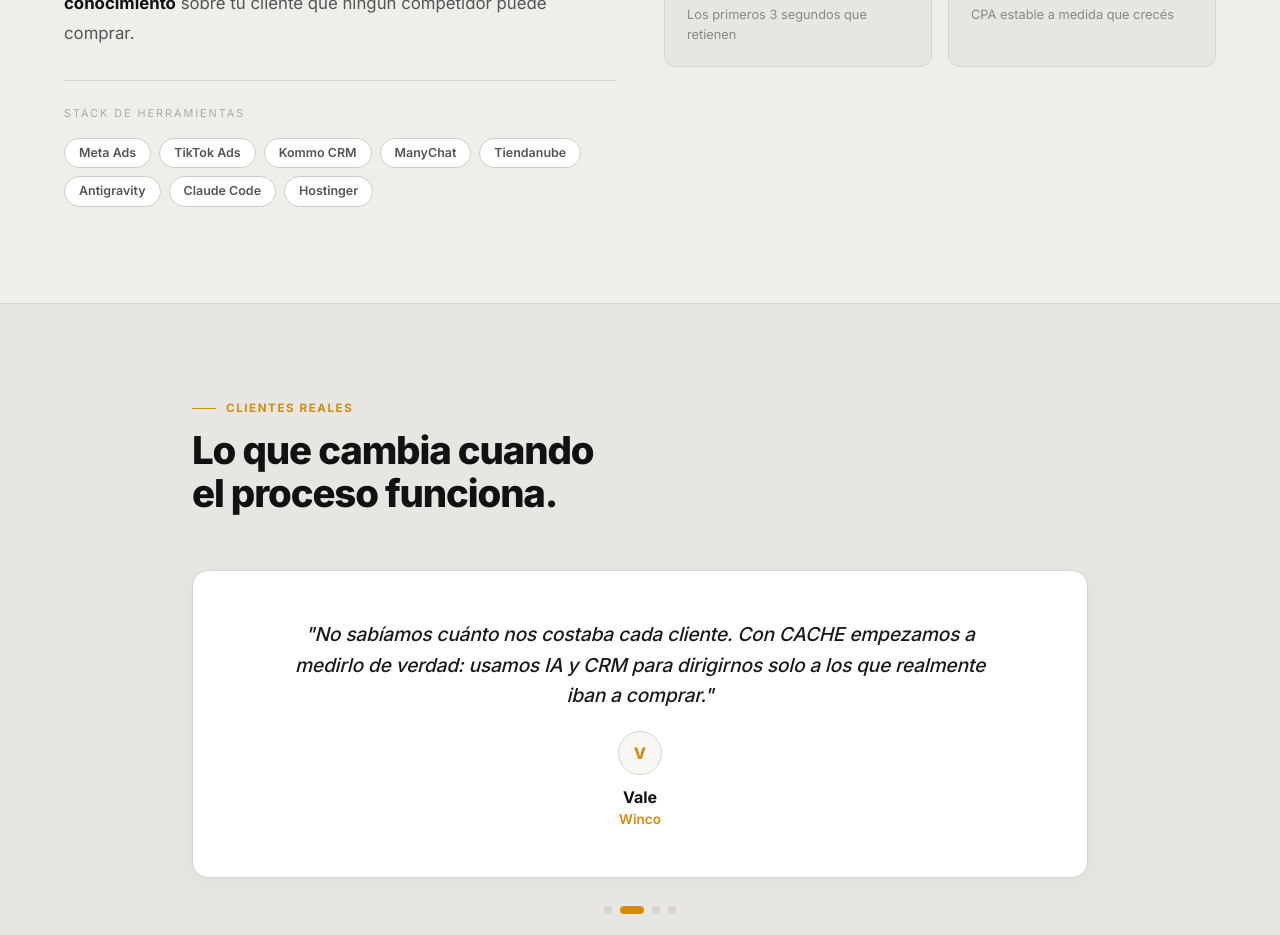
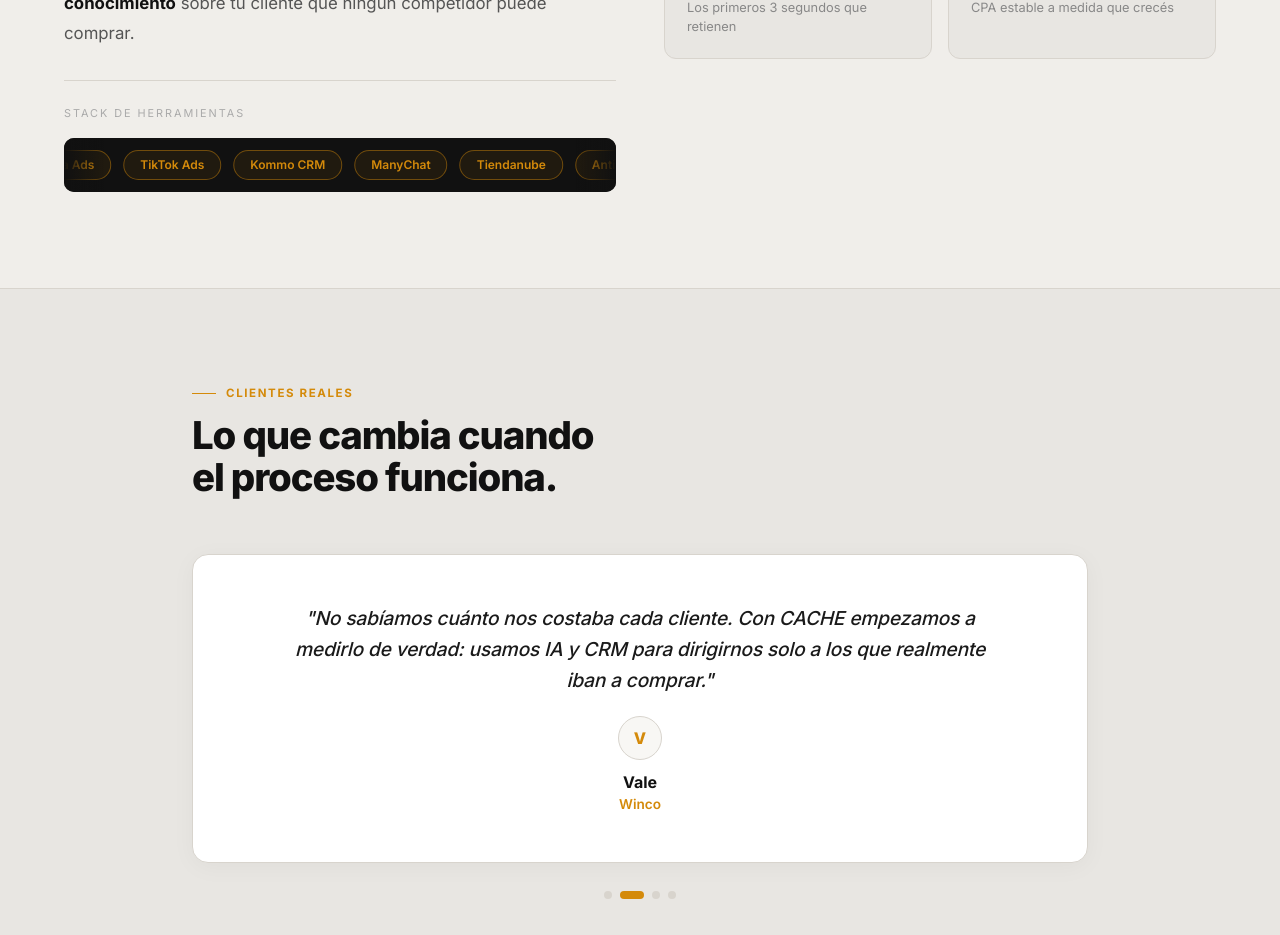
Before and after one commit to feedeterra/CACHE-OS, a React (Vite) app: page / in a window 1280 px wide. Shown: the part 3920-4855 px from the top of the page. Built offline with nearby package versions, Linux system fonts and the light colour scheme; no server answers.

Commit message:
feat: tools stack as dark marquee with orange bordered tags

```diff
--- a/src/pages/LandingPage.jsx
+++ b/src/pages/LandingPage.jsx
@@ -794,21 +794,25 @@ export default function LandingPage() {
                 <p style={{ fontSize: '0.68rem', color: '#aaa', letterSpacing: '0.18em', textTransform: 'uppercase', marginBottom: '16px' }}>
                   Stack de herramientas
                 </p>
-                <div style={{ display: 'flex', flexWrap: 'wrap', gap: '8px' }}>
-                  {TOOLS.map((t, i) => (
-                    <motion.span
+                <div style={{ position: 'relative', overflow: 'hidden', backgroundColor: '#111', borderRadius: '10px', padding: '12px 0' }}>
+                  <div style={{ position: 'absolute', left: 0, top: 0, bottom: 0, width: '40px', zIndex: 1, pointerEvents: 'none', background: 'linear-gradient(to right, #111, transparent)' }} />
+                  <div style={{ position: 'absolute', right: 0, top: 0, bottom: 0, width: '40px', zIndex: 1, pointerEvents: 'none', background: 'linear-gradient(to left, #111, transparent)' }} />
+                  <div className="flex animate-marquee whitespace-nowrap">
+                    {[...TOOLS, ...TOOLS].map((t, i) => (
+                      <span
                         key={i}
-                      whileHover={{ scale: 1.05, borderColor: '#d48a0a' }}
                         style={{
-                        fontSize: '0.78rem', fontWeight: 600, color: '#555',
-                        backgroundColor: '#fff', border: '1px solid #d0ccc5',
-                        borderRadius: '100px', padding: '5px 14px',
-                        transition: 'all 0.2s ease',
+                          display: 'inline-block', flexShrink: 0,
+                          fontSize: '0.75rem', fontWeight: 600, color: '#d48a0a',
+                          backgroundColor: 'rgba(212,138,10,0.08)',
+                          border: '1px solid rgba(212,138,10,0.45)',
+                          borderRadius: '100px', padding: '5px 16px', margin: '0 6px',
                         }}
                       >
                         {t}
-                    </motion.span>
+                      </span>
                     ))}
+                  </div>
                 </div>
               </motion.div>
             </motion.div>
```
Lines whose indentation alone changed are shown as unchanged.
